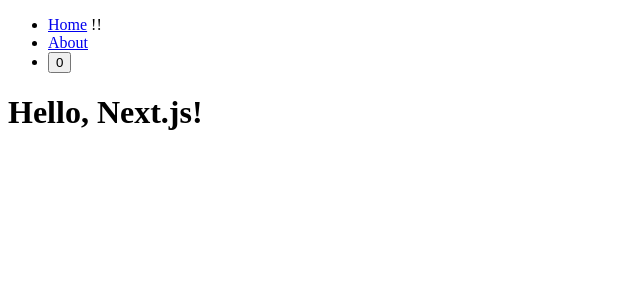
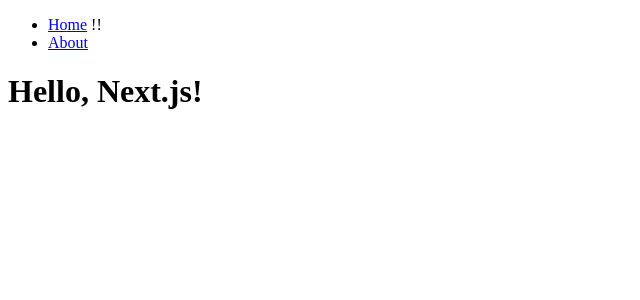
Before and after one commit to de-quei/next.js_study, a Next.js app: page / in a window 1280 px wide. Shown: the top 300 px of the page, without its empty margins (0-640 px from the left). Built offline with nearby package versions, Linux system fonts and the light colour scheme.

Commit message:
layout 이용하기!

```diff
--- a/app/about-us/page.tsx
+++ b/app/about-us/page.tsx
@@ -3,7 +3,6 @@
 export default function Page() {
     return (
         <div>
-            <Navigation/>
             <h1>About us!</h1>
         </div>
     );
--- a/app/layout.tsx
+++ b/app/layout.tsx
@@ -1,3 +1,5 @@
+import Navigation from "../components/navigation"
+
 export const metadata = {
   title: 'Next.js',
   description: 'Generated by Next.js',
@@ -10,7 +12,11 @@
 }) {
   return (
     <html lang="en">
-      <body>{children}</body>
+      <body>
+        {/* 이렇게 하면 각 페이지에 컴포넌트를 일일히 넣지 않아도 됨! */}
+        <Navigation/>
+        {children}
+      </body>
     </html>
   )
 }
--- a/app/page.tsx
+++ b/app/page.tsx
@@ -3,7 +3,6 @@
 export default function Page() {
     return (
         <div>
-            <Navigation/>
             <h1>Hello, Next.js!</h1>
         </div>
     );
--- a/components/navigation.tsx
+++ b/components/navigation.tsx
@@ -5,11 +5,7 @@
 import { useState } from 'react';
 
 export default function Navigation(){
-    // 그냥 실행 시 use client를 작성하라는 에러가 발생함
-    // 왜일까용?
     const path = usePathname();
-    const [count, setCount] = useState(0);
-
     console.log(path);
 
     return (
@@ -17,7 +13,6 @@
             <ul>
                 <li><Link href="/">Home</Link> {path === "/" ? "!!" : ""}</li>
                 <li><Link href="/about-us">About</Link>{path === "/about-us" ? "!!" : ""}</li>
-                <li><button onClick={() => setCount(c => c+1)}>{count}</button></li>
             </ul>
         </nav>
     );
```
